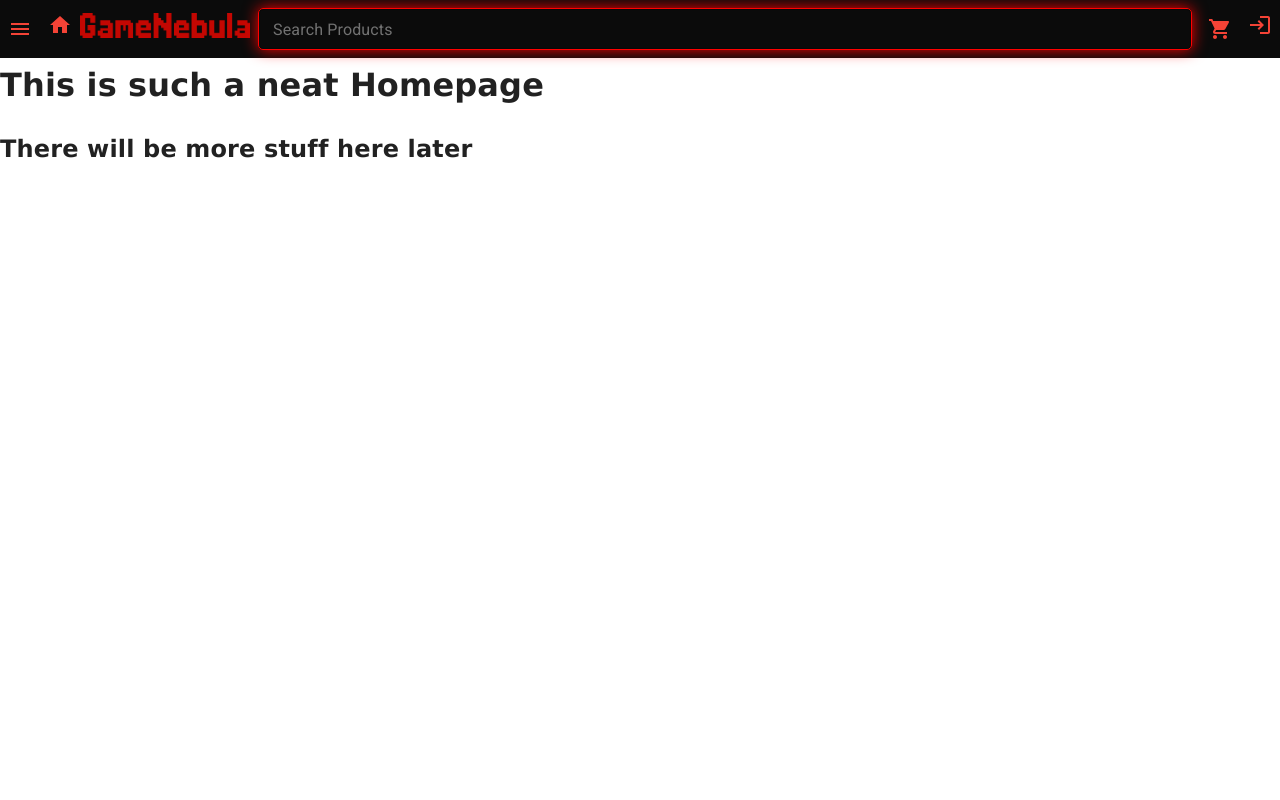
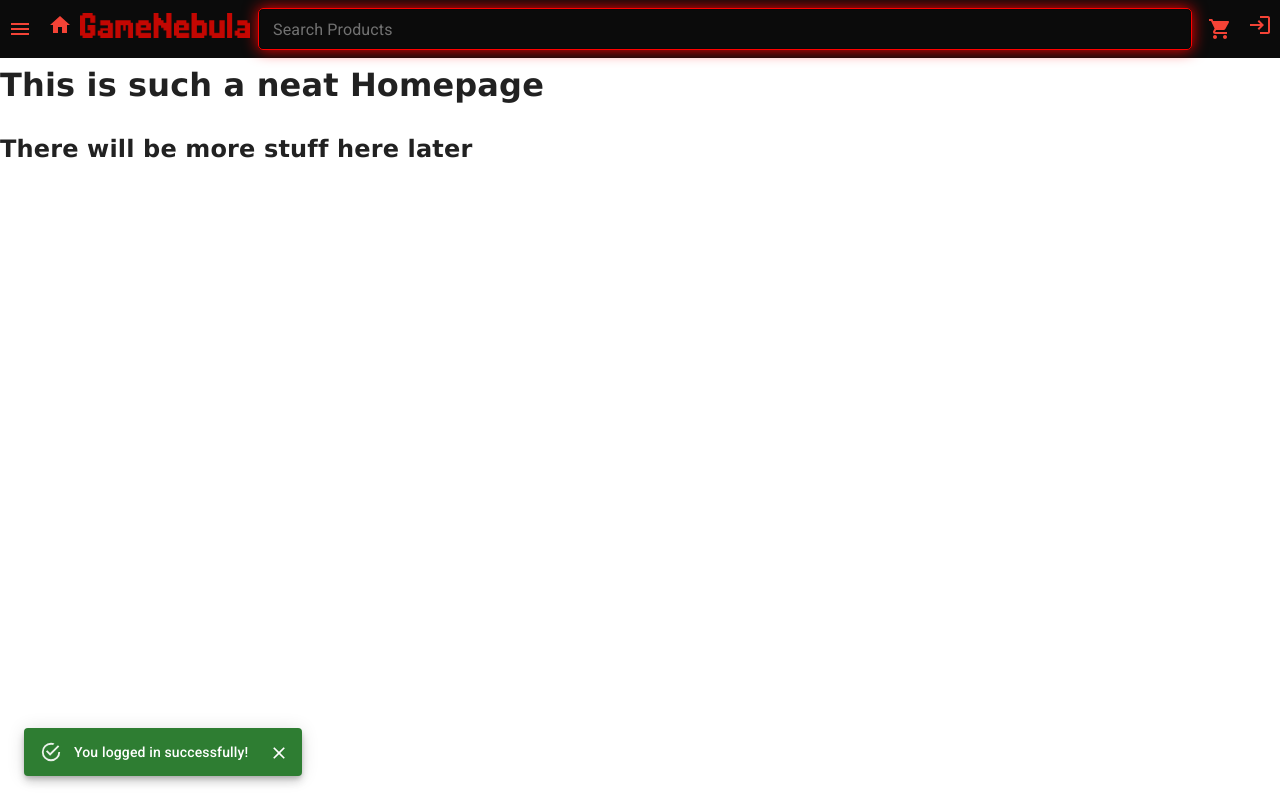
Before and after one commit to Jack-Tillman/TheCapstoneProject, a React (Vite) app: page / in a window 1280 px wide. Built offline with nearby package versions, Linux system fonts and the light colour scheme.

Commit message:
Reconfigured snackbar so that it shows up on homepage immediately upon redirection after login success . Still need to incorporate that functionality into the register component, as well as add a clickaway listener so that clicking outside of the snackbar also closes it

```diff
--- a/src/client/components/HomePage.jsx
+++ b/src/client/components/HomePage.jsx
@@ -1,17 +1,32 @@
-import { useState, useEffect} from 'react';
-import { fetchItems } from '../api';
-
+import { useState, useEffect } from "react";
+import { fetchItems } from "../api";
+import { LoginSnackbar } from "./Snackbar";
 //featured items, 1-2 items per category
 //category selection
 
-export const HomePage = () => {
-
+export const HomePage = ({
+  state,
+  setState,
+  open,
+  handleClose,
+  handleClick,
+}) => {
+//render snackbar only when state is open
   return (
     <>
+      {open ? (
+        <LoginSnackbar
+          state={state}
+          setState={setState}
+          open={open}
+          handleClose={handleClose}
+          handleClick={handleClick}
+        />
+      ) : null}
       <div className="card">
         <h1>This is such a neat Homepage</h1>
         <h2>There will be more stuff here later</h2>
       </div>
     </>
-    )
-}
+  );
+};
--- a/src/client/components/Login.jsx
+++ b/src/client/components/Login.jsx
@@ -19,12 +19,21 @@ import Snackbar from "@mui/material/Snackbar";
 import MuiAlert from "@mui/material/Alert";
 import { LoginSnackbar } from "./Snackbar";
 
-export const Login = ({ token, setToken, admin, setAdmin }) => {
+export const Login = ({
+  token,
+  setToken,
+  admin,
+  setAdmin,
+  state,
+  setState,
+  open,
+  handleClose,
+  handleClick,
+}) => {
   const [email, setEmail] = useState("");
   const [password, setPassword] = useState("");
   const [message, setMessage] = useState("");
   const [error, setError] = useState(null);
-  const [open, setOpen] = useState(false);
   //success tracks if login attempt succeeded or not in order to conditionally render the Snackbar
   const [success, setSuccess] = useState(false);
   const navigate = useNavigate();
@@ -65,10 +74,9 @@ export const Login = ({ token, setToken, admin, setAdmin }) => {
       }
       setToken(authToken);
       setSuccess(true);
-      setTimeout(() => {
-        navigate("/");
-      }, 1250);
-      // navigate("/");
+      //state below sets snackbar to show
+      setState({ ...state, open: true });
+      navigate("/");
     } else {
       setError(response.error);
     }
@@ -79,7 +87,7 @@ export const Login = ({ token, setToken, admin, setAdmin }) => {
 
   return (
     <Box className="loginRegisterField">
-     {success && <LoginSnackbar /> }
+      {success && <LoginSnackbar />}
       <>
         <h2>Login</h2>
         <form onSubmit={handleSubmit}>
--- a/src/client/components/MainSection.jsx
+++ b/src/client/components/MainSection.jsx
@@ -15,13 +15,52 @@ import { useState } from "react";
 
 const MainSection = ({ token, setToken }) => {
   const [productStripe, setProductStripe] = useState(null);
+  //snackbar states - I kept the non-descriptive state names only because changing them broke everything even when all calls to it were adjusted as well
+  //Need to add a clickaway listener so that clicking out of the snackbar also closes it (  https://mui.com/base-ui/react-click-away-listener/   )
+  const [state, setState] = useState({
+    open: true,
+    vertical: "top",
+    horizontal: "left",
+  });
+
+  const { vertical, horizontal, open } = state;
+
+  const handleClick = (state) => () => {
+    setState({ ...state, open: true });
+  };
+
+  const handleClose = () => {
+    setState({ ...state, open: false });
+  };
+
   return (
     <div className="">
       <Routes>
-        <Route path="/" element={<HomePage />} />
+        <Route
+          path="/"
+          element={
+            <HomePage
+              state={state}
+              setState={setState}
+              open={open}
+              handleClose={handleClose}
+              handleClick={handleClick}
+            />
+          }
+        />
         <Route
           path="/login"
-          element={<Login token={token} setToken={setToken} />}
+          element={
+            <Login
+              token={token}
+              setToken={setToken}
+              state={state}
+              setState={setState}
+              open={open}
+              handleClose={handleClose}
+              handleClick={handleClick}
+            />
+          }
         />
         <Route
           path="/register"
@@ -29,11 +68,21 @@ const MainSection = ({ token, setToken }) => {
         />
         <Route
           path="/store"
-          element={<StorePage productStripe={productStripe} setProductStripe={setProductStripe}/>}
+          element={
+            <StorePage
+              productStripe={productStripe}
+              setProductStripe={setProductStripe}
+            />
+          }
         />
         <Route
           path="/store/details"
-          element={<SingleProduct productStripe={productStripe} setProductStripe={setProductStripe}/>}
+          element={
+            <SingleProduct
+              productStripe={productStripe}
+              setProductStripe={setProductStripe}
+            />
+          }
         />
         <Route path="/success" element={<Success />} />
         <Route path="/cancel" element={<Cancel />} />
--- a/src/client/components/Snackbar.jsx
+++ b/src/client/components/Snackbar.jsx
@@ -10,25 +10,10 @@ const Alert = forwardRef(function Alert(props, ref) {
   return <MuiAlert elevation={6} ref={ref} variant="filled" {...props} />;
 });
 
-export const LoginSnackbar = () => {
-  //changing vertical and horizontal attributes affects where snackbar shows up
-  // (vertical: top, center, bottom; horizontal: left, right)
-  const [state, setState] = useState({
-    open: true,
-    vertical: "top",
-    horizontal: "left",
-  });
-
-  const { vertical, horizontal, open } = state;
-
-  const handleClick = (newState) => () => {
-    setState({ ...newState, open: true });
-  };
-
-  const handleClose = () => {
-    setState({ ...state, open: false });
-  };
-
+export const LoginSnackbar = ({state, setState, open, handleClose, handleClick}) => {
+/*
+Much of this logic was copy-pasted into MainSection in order to control whether to show or not show the Snackbar
+*/
   return (
     <>
       <Box>
```
Lines whose indentation alone changed are shown as unchanged.
